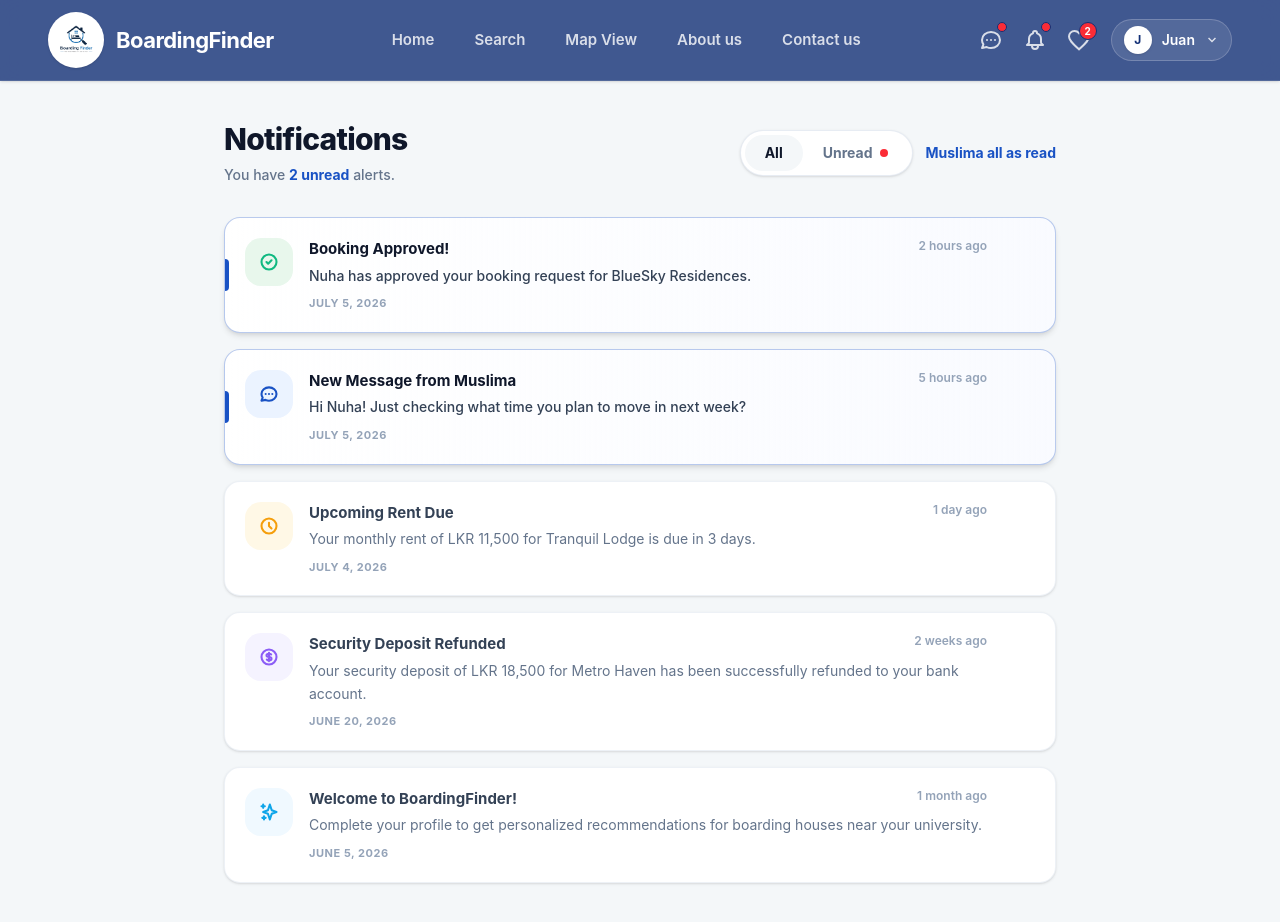
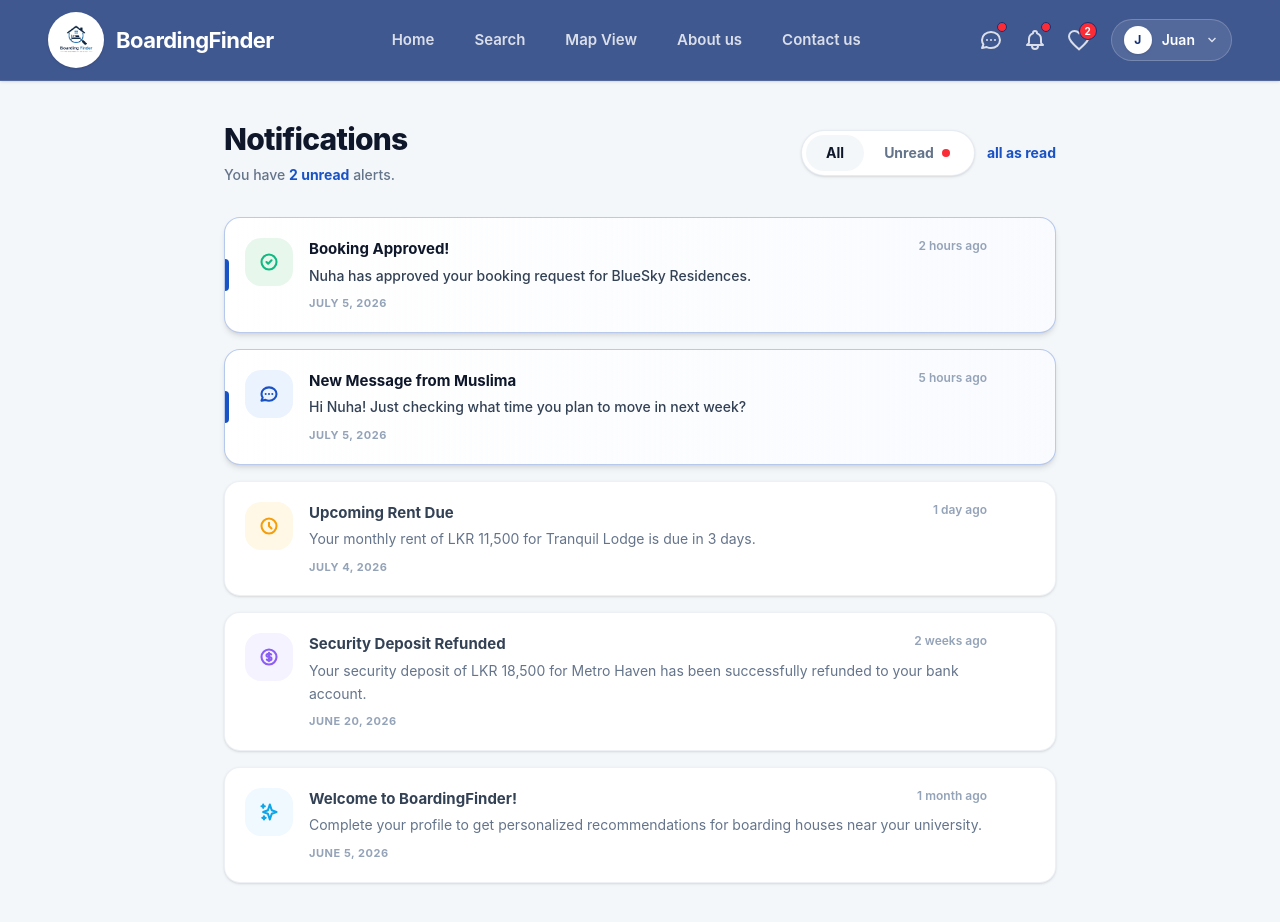
Before and after one commit to fazilmuhammad20020719-ai/boarding_finder-Front-end, a React app: page /notifications in a window 1280 px wide. Built offline with nearby package versions, Linux system fonts and the light colour scheme; the HTML template or start-up script is replaced by a standard one.

Commit message:
Update frontend pages and layout styles

```diff
--- a/src/pages/Notifications.jsx
+++ b/src/pages/Notifications.jsx
@@ -112,7 +112,7 @@ const Notifications = () => {
     try {
       const l = localStorage.getItem('listings');
       if (l) return JSON.parse(l).filter(x => x.liked).length;
-    } catch (e) {}
+    } catch (e) { }
     return 2;
   })();
 
@@ -142,17 +142,15 @@ const Notifications = () => {
             <div className="bg-white rounded-full p-1 border border-[#e2e8f0]/80 shadow-sm flex">
               <button
                 onClick={() => setActiveTab('all')}
-                className={`px-5 py-2 rounded-full text-sm font-bold transition-colors cursor-pointer border-none ${
-                  activeTab === 'all' ? 'bg-[#f4f7f9] text-[#0f172a]' : 'bg-transparent text-[#64748b] hover:text-[#0f172a]'
-                }`}
+                className={`px-5 py-2 rounded-full text-sm font-bold transition-colors cursor-pointer border-none ${activeTab === 'all' ? 'bg-[#f4f7f9] text-[#0f172a]' : 'bg-transparent text-[#64748b] hover:text-[#0f172a]'
+                  }`}
               >
                 All
               </button>
               <button
                 onClick={() => setActiveTab('unread')}
-                className={`px-5 py-2 rounded-full text-sm font-bold transition-colors cursor-pointer border-none flex items-center gap-2 ${
-                  activeTab === 'unread' ? 'bg-[#f4f7f9] text-[#0f172a]' : 'bg-transparent text-[#64748b] hover:text-[#0f172a]'
-                }`}
+                className={`px-5 py-2 rounded-full text-sm font-bold transition-colors cursor-pointer border-none flex items-center gap-2 ${activeTab === 'unread' ? 'bg-[#f4f7f9] text-[#0f172a]' : 'bg-transparent text-[#64748b] hover:text-[#0f172a]'
+                  }`}
               >
                 Unread
                 {unreadCount > 0 && (
@@ -166,7 +164,7 @@ const Notifications = () => {
                 onClick={markAllAsRead}
                 className="hidden sm:block text-[#1952c4] hover:text-[#1546a8] text-sm font-bold hover:underline transition-all bg-transparent border-none cursor-pointer whitespace-nowrap"
               >
-                Muslima all as read
+                all as read
               </button>
             )}
           </div>
@@ -196,11 +194,10 @@ const Notifications = () => {
                   markAsRead(notification.id);
                   if (notification.link !== '#') navigate(notification.link);
                 }}
-                className={`relative bg-white rounded-2xl p-5 border transition-all cursor-pointer group flex items-start gap-4 ${
-                  !notification.read
-                    ? 'border-[#1952c4]/30 shadow-md bg-gradient-to-r from-white to-[#f0f4ff]/40'
-                    : 'border-[#e2e8f0]/60 shadow-sm hover:border-[#cbd5e1]'
-                }`}
+                className={`relative bg-white rounded-2xl p-5 border transition-all cursor-pointer group flex items-start gap-4 ${!notification.read
+                  ? 'border-[#1952c4]/30 shadow-md bg-gradient-to-r from-white to-[#f0f4ff]/40'
+                  : 'border-[#e2e8f0]/60 shadow-sm hover:border-[#cbd5e1]'
+                  }`}
               >
                 {/* Unread dot indicator */}
                 {!notification.read && (
--- a/src/pages/login.jsx
+++ b/src/pages/login.jsx
@@ -1,6 +1,5 @@
 import React, { useState } from 'react';
 import { Link, useNavigate } from 'react-router-dom';
-import Navbar from '../components/Navbar';
 
 const LoginPage = () => {
   const [role, setRole] = useState('student'); // 'student', 'owner', 'admin'
@@ -51,7 +50,6 @@ const LoginPage = () => {
 
   return (
     <div className="min-h-screen flex flex-col bg-[#f0f4f9] font-sans antialiased">
-      <Navbar isLoggedIn={false} />
 
       <div className="flex-grow flex flex-col justify-center items-center py-12 px-4 sm:px-6 lg:px-8">
         <div className="w-full max-w-[440px] flex flex-col items-center">
```
